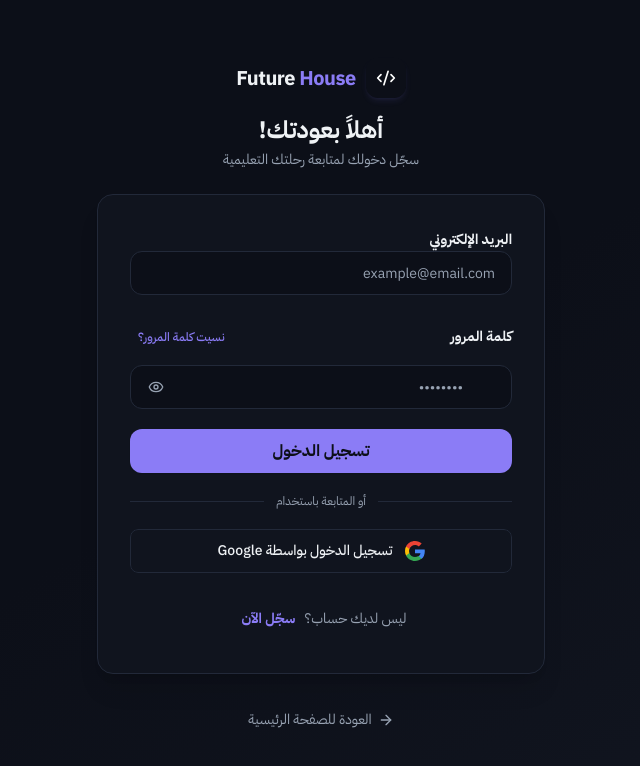
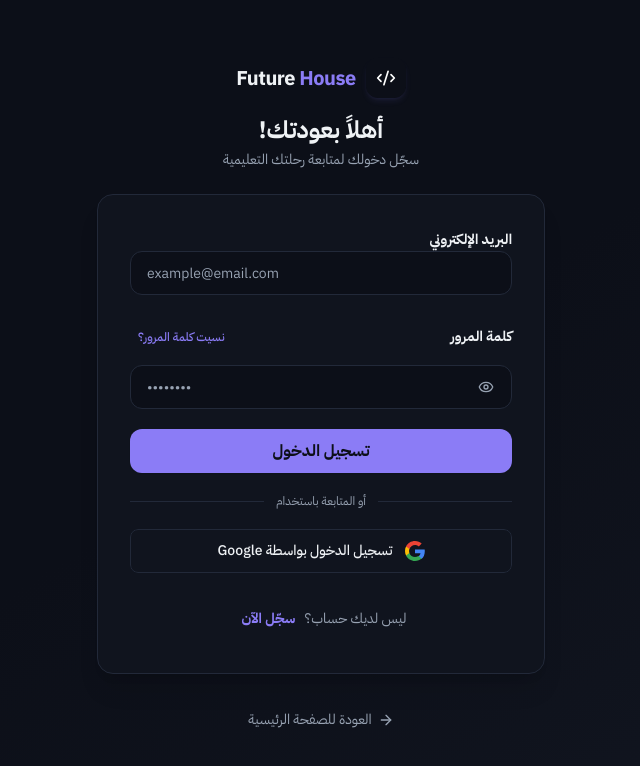
Before and after one commit to Suliman-Al-Helou/frontend-course, a Next.js app: page /login in a window 1280 px wide. Shown: the top 766 px of the page, without its empty margins (447-1087 px from the left). Built offline with nearby package versions, Linux system fonts and the light colour scheme; no server answers.

Commit message:
fix(auth): adopt Input and Label primitives and resolve password BiDi alignment

```diff
--- a/src/app/(auth)/_components/FormField.tsx
+++ b/src/app/(auth)/_components/FormField.tsx
@@ -1,5 +1,7 @@
 import * as React from "react";
 import { cn } from "@/lib/utils";
+import { Input } from "@/components/ui/input";
+import { Label } from "@/components/ui/label";
 
 interface Props extends React.InputHTMLAttributes<HTMLInputElement> {
   id: string;
@@ -12,10 +14,10 @@ export function FormField({ id, label, error, disabled, className, ...inputProps
 
   return (
     <div className="space-y-1.5">
-      <label htmlFor={id} className="text-sm font-semibold text-foreground">
+      <Label htmlFor={id} className="text-sm font-semibold text-foreground">
         {label}
-      </label>
-      <input
+      </Label>
+      <Input
         id={id}
         disabled={disabled}
         aria-invalid={!!error}
@@ -24,18 +26,8 @@ export function FormField({ id, label, error, disabled, className, ...inputProps
         autoCapitalize={isEmail ? "none" : inputProps.autoCapitalize}
         autoCorrect={isEmail ? "off" : inputProps.autoCorrect}
         inputMode={isEmail ? "email" : inputProps.inputMode}
+        className={cn(isEmail && "text-left", className)}
         {...inputProps}
-        className={cn(
-          "w-full h-11 min-h-[44px] rounded-xl border bg-background px-4 text-base text-foreground transition-colors sm:text-sm",
-          "placeholder:text-muted-foreground",
-          "focus:outline-none focus:ring-2 disabled:cursor-not-allowed disabled:opacity-60",
-          "motion-reduce:transition-none",
-          isEmail ? "text-left placeholder:text-right" : "",
-          error
-            ? "border-destructive focus:border-destructive focus:ring-destructive/20"
-            : "border-border hover:border-foreground/30 focus:border-primary focus:ring-primary/20",
-          className,
-        )}
       />
       {error && (
         <p id={`${id}-error`} className="text-xs text-destructive mt-1 font-medium" role="alert">
--- a/src/app/(auth)/_components/PasswordField.tsx
+++ b/src/app/(auth)/_components/PasswordField.tsx
@@ -2,7 +2,8 @@
 
 import { useState } from "react";
 import { Eye, EyeOff } from "lucide-react";
-import { cn } from "@/lib/utils";
+import { Input } from "@/components/ui/input";
+import { Label } from "@/components/ui/label";
 
 interface Props {
   id: string;
@@ -32,13 +33,14 @@ export function PasswordField({
   return (
     <div className="space-y-1.5">
       <div className="flex items-center justify-between">
-        <label htmlFor={id} className="text-sm font-semibold text-foreground">
+        <Label htmlFor={id} className="text-sm font-semibold text-foreground">
           {label}
-        </label>
+        </Label>
         {action}
       </div>
-      <div className="relative">
-        <input
+      {/* Explicitly dir="ltr" so the eye toggle sits on the right end and text starts on the left without collision */}
+      <div className="relative" dir="ltr">
+        <Input
           id={id}
           type={show ? "text" : "password"}
           placeholder="••••••••"
@@ -49,15 +51,7 @@ export function PasswordField({
           aria-invalid={!!error}
           aria-describedby={error ? `${id}-error` : undefined}
           dir="ltr"
-          className={cn(
-            "w-full h-11 min-h-[44px] rounded-xl border bg-background px-4 pe-12 text-base text-foreground transition-colors sm:text-sm text-left placeholder:text-right",
-            "placeholder:text-muted-foreground",
-            "focus:outline-none focus:ring-2 disabled:cursor-not-allowed disabled:opacity-60",
-            "motion-reduce:transition-none",
-            error
-              ? "border-destructive focus:border-destructive focus:ring-destructive/20"
-              : "border-border hover:border-foreground/30 focus:border-primary focus:ring-primary/20",
-          )}
+          className="pe-12 text-left"
         />
         <button
           type="button"
```
